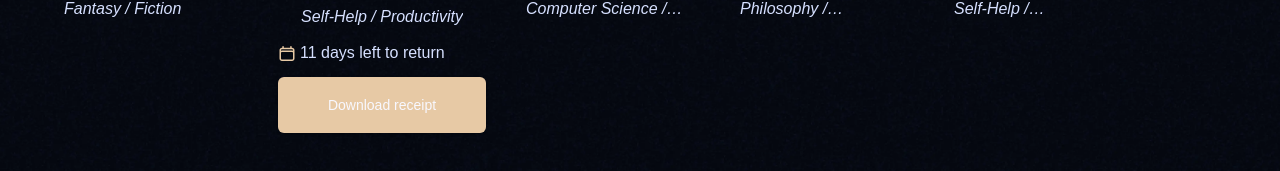
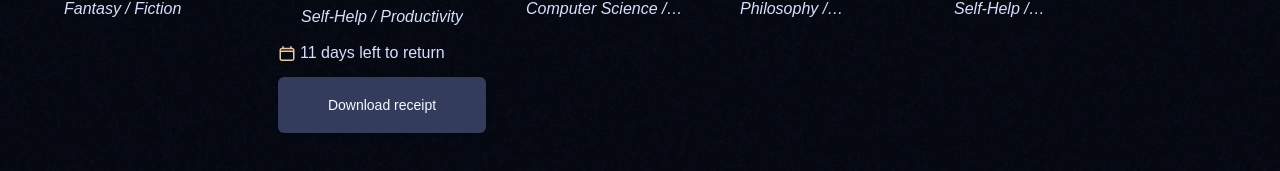
Before and after one commit to watashi407/library_management, a Next.js app: page / in a window 1280 px wide. Shown: the part 1114-1285 px from the top of the page. Built offline with nearby package versions, Linux system fonts and the light colour scheme; grey boxes are pictures that could not be loaded; a web font is replaced by a local one.

Commit message:
make changes

```diff
--- a/app/globals.css
+++ b/app/globals.css
@@ -50,7 +50,7 @@
   }
 
   .book-btn {
-    @apply bg-dark-600 mt-3 min-h-14 w-full font-bebas-neue text-base text-light-300;
+    @apply !bg-dark-600 mt-3 min-h-14 w-full font-bebas-neue text-base text-light-300;
   }
 
   /* Borrowed Book */
```
